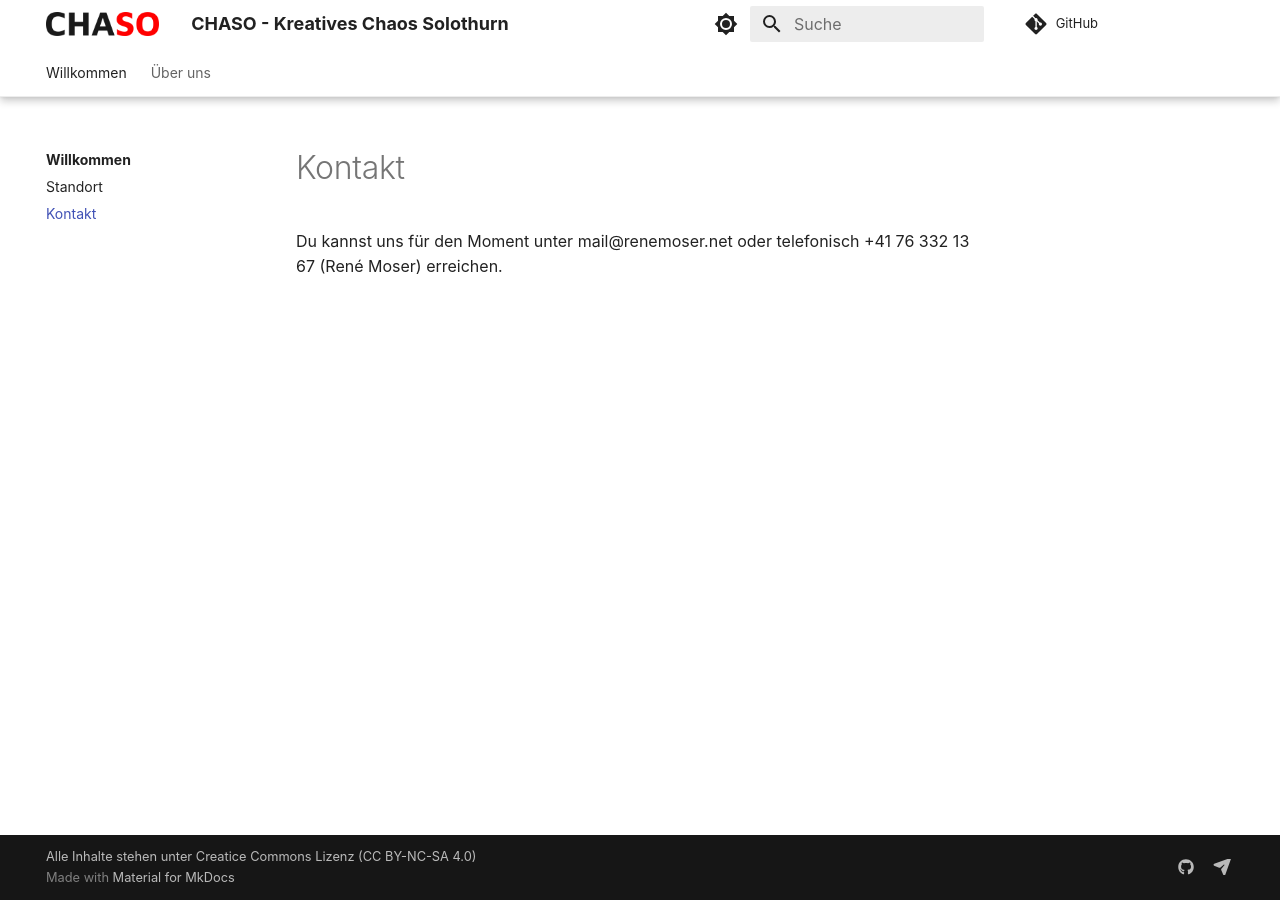
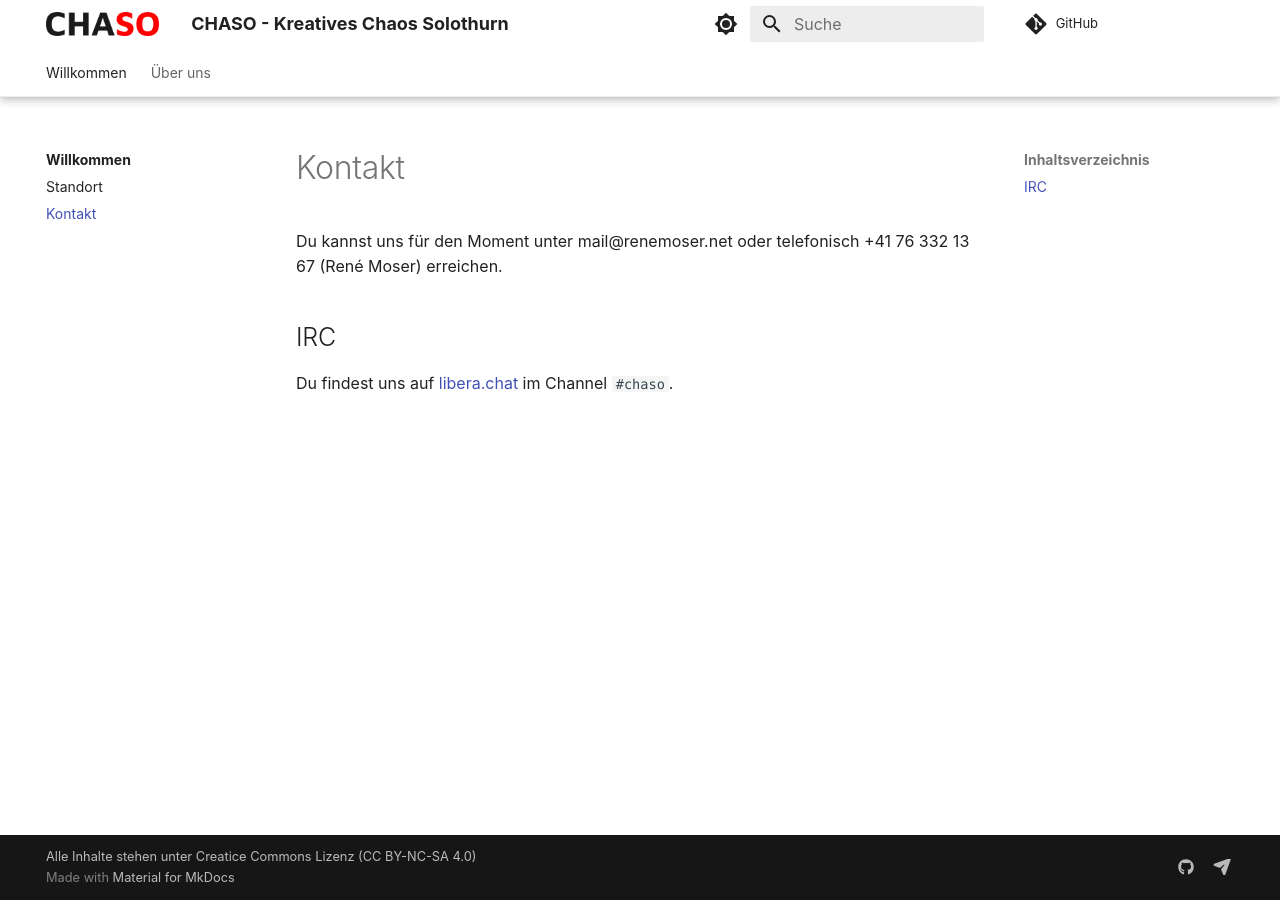
Before and after one commit to chaso-ch/website, an MkDocs documentation site: the page built from docs/kontakt.md, in a window 1280 px wide. Built offline with MkDocs 1.6.1 and Material for MkDocs 9.7.7, drawn with Linux system fonts in a browser that asks for light colours; comment, search, counter and statistics services are not loaded.

Commit message:
add irc channel

```diff
--- a/docs/kontakt.md
+++ b/docs/kontakt.md
@@ -1,3 +1,7 @@
 # Kontakt
 
 Du kannst uns für den Moment unter mail@renemoser.net oder telefonisch +41 76 332 13 67 (René Moser) erreichen.
+
+## IRC
+
+Du findest uns auf [libera.chat](https://libera.chat) im Channel `#chaso`.
```
